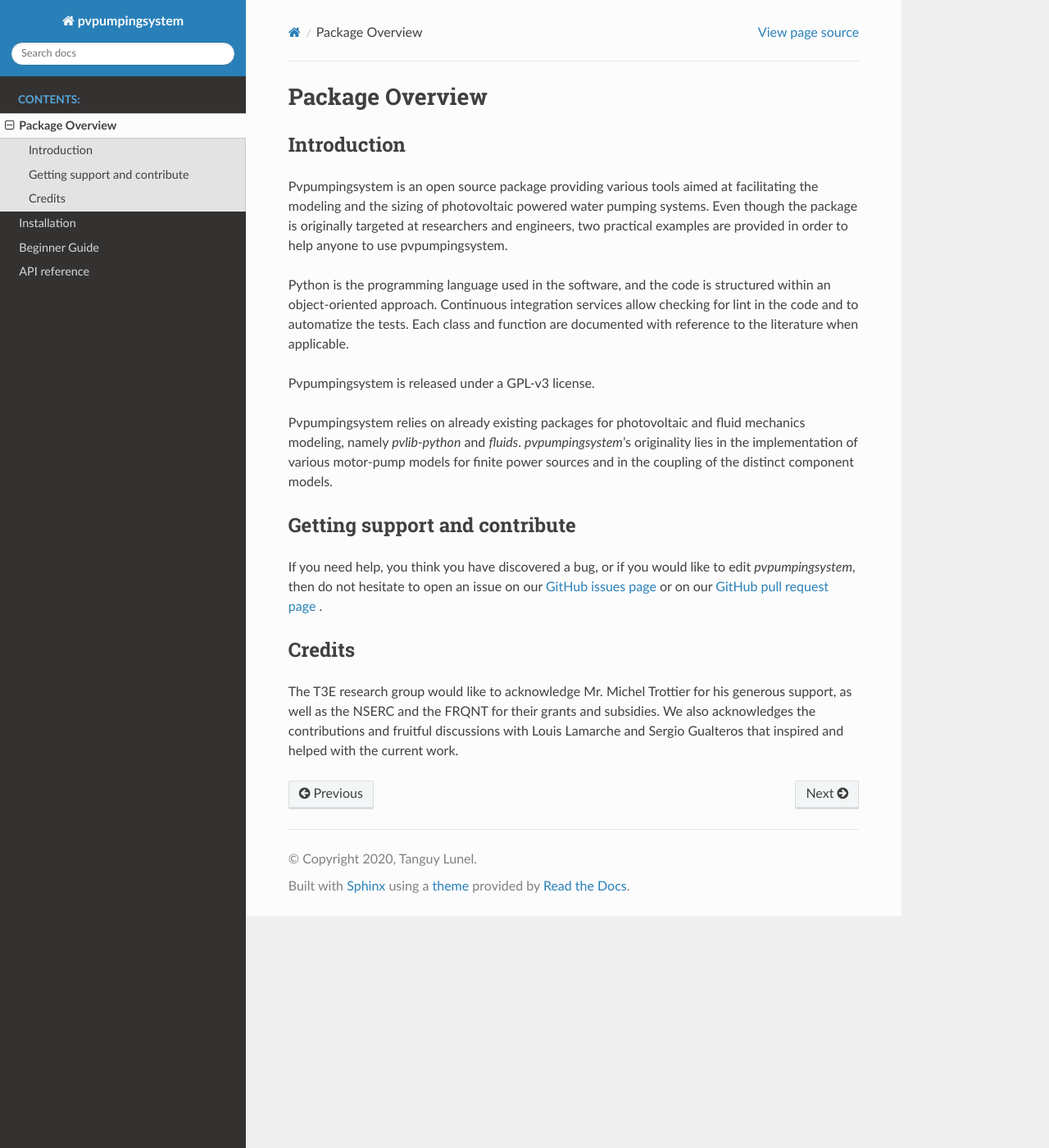
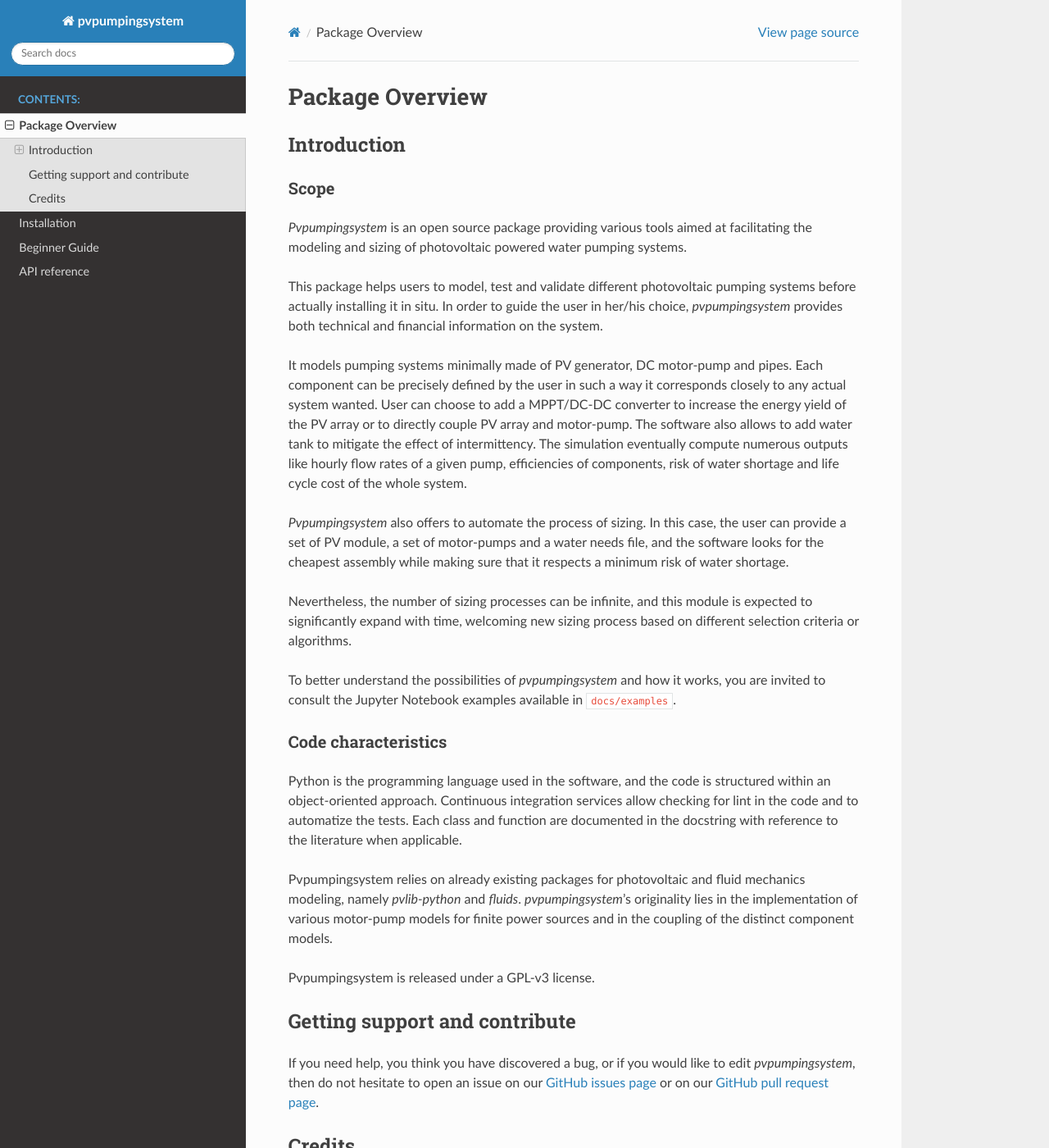
Before and after one commit to tylunel/pvpumpingsystem, a Sphinx documentation site: the page built from docs/source/package_overview.rst, in a window 1280 px wide and 1400 px high. Shown: the whole window at 82% size. Built offline with Sphinx 7.4.7 and the Read the Docs theme 2.0.0, drawn with Linux system fonts in a browser that asks for light colours.

Commit message:
Documentation improved
- Package overview expanded with details on scope and application of the software

```diff
--- a/docs/source/beginnerguide.rst
+++ b/docs/source/beginnerguide.rst
@@ -77,6 +77,8 @@ database is natively available in `pvpumpingsystem/data/pump_files/`.
 In this same folder, a file named `0_template_for_pump_specs` is proposed
 to help enter another pump specifications. Good specification must give
 the maximum data points possible (current I, voltage V, head TDH, flow rate Q).
+Note that the class corresponding to the motor-pump has been shortened to
+``Pump`` for simplification.
 
   - ``path``
 
--- a/docs/source/package_overview.rst
+++ b/docs/source/package_overview.rst
@@ -6,25 +6,61 @@ Package Overview
 Introduction
 ------------
 
-Pvpumpingsystem is an open source package providing various tools aimed
-at facilitating the modeling and the sizing of photovoltaic powered water
-pumping systems. Even though the package is originally targeted at researchers
-and engineers, two practical examples are provided in order to help anyone
-to use pvpumpingsystem.
+Scope
+^^^^^
+*Pvpumpingsystem* is an open source package providing various tools aimed
+at facilitating the modeling and sizing of photovoltaic powered water
+pumping systems.
+
+This package helps users to model, test and validate different photovoltaic
+pumping systems before actually installing it in situ. In order to guide the
+user in her/his choice, *pvpumpingsystem* provides both technical and financial
+information on the system.
+
+It models pumping systems minimally made of PV generator, DC motor-pump and
+pipes. Each component can be precisely defined by the user in such a way
+it corresponds closely to any actual system wanted.
+User can choose to add a MPPT/DC-DC converter to increase the energy
+yield of the PV array or to directly couple PV array and motor-pump.
+The software also allows to add water tank to mitigate the effect of
+intermittency.
+The simulation eventually compute numerous outputs like hourly flow rates of
+a given pump, efficiencies of components, risk of water shortage and
+life cycle cost of the whole system.
+
+
+*Pvpumpingsystem* also offers to automate the process of sizing. In this case,
+the user can provide a set of PV module, a set of motor-pumps and a
+water needs file, and the software looks for the cheapest assembly while
+making sure that it respects a minimum risk of water shortage.
+
+Nevertheless, the number of sizing processes can be infinite, and this module
+is expected to significantly expand with time, welcoming new sizing process
+based on different selection criteria or algorithms.
+
+
+To better understand the possibilities of *pvpumpingsystem* and how it works,
+you are invited to consult the Jupyter Notebook examples available in
+``docs/examples``.
+
+
+
+Code characteristics
+^^^^^^^^^^^^^^^^^^^^
 
 Python is the programming language used in the software, and the code is
 structured within an object-oriented approach. Continuous integration
 services allow checking for lint in the code and to automatize the tests.
-Each class and function are documented with reference to the
+Each class and function are documented in the docstring with reference to the
 literature when applicable.
-
-Pvpumpingsystem is released under a GPL-v3 license.
 
 Pvpumpingsystem relies on already existing packages for photovoltaic
 and fluid mechanics modeling, namely *pvlib-python* and *fluids*.
 *pvpumpingsystem*'s originality lies in the implementation of various
 motor-pump models for finite power sources and in the coupling
 of the distinct component models.
+
+Pvpumpingsystem is released under a GPL-v3 license.
 
 
 
@@ -35,7 +71,7 @@ If you need help, you think you have discovered a bug, or if you would
 like to edit *pvpumpingsystem*, then do not hesitate to open an issue on our
 `GitHub issues page <https://github.com/tylunel/pvpumpingsystem/issues>`_
 or on our
-`GitHub pull request page <https://github.com/tylunel/pvpumpingsystem/pulls>`_ .
+`GitHub pull request page <https://github.com/tylunel/pvpumpingsystem/pulls>`_.
 
 
 Credits
```
